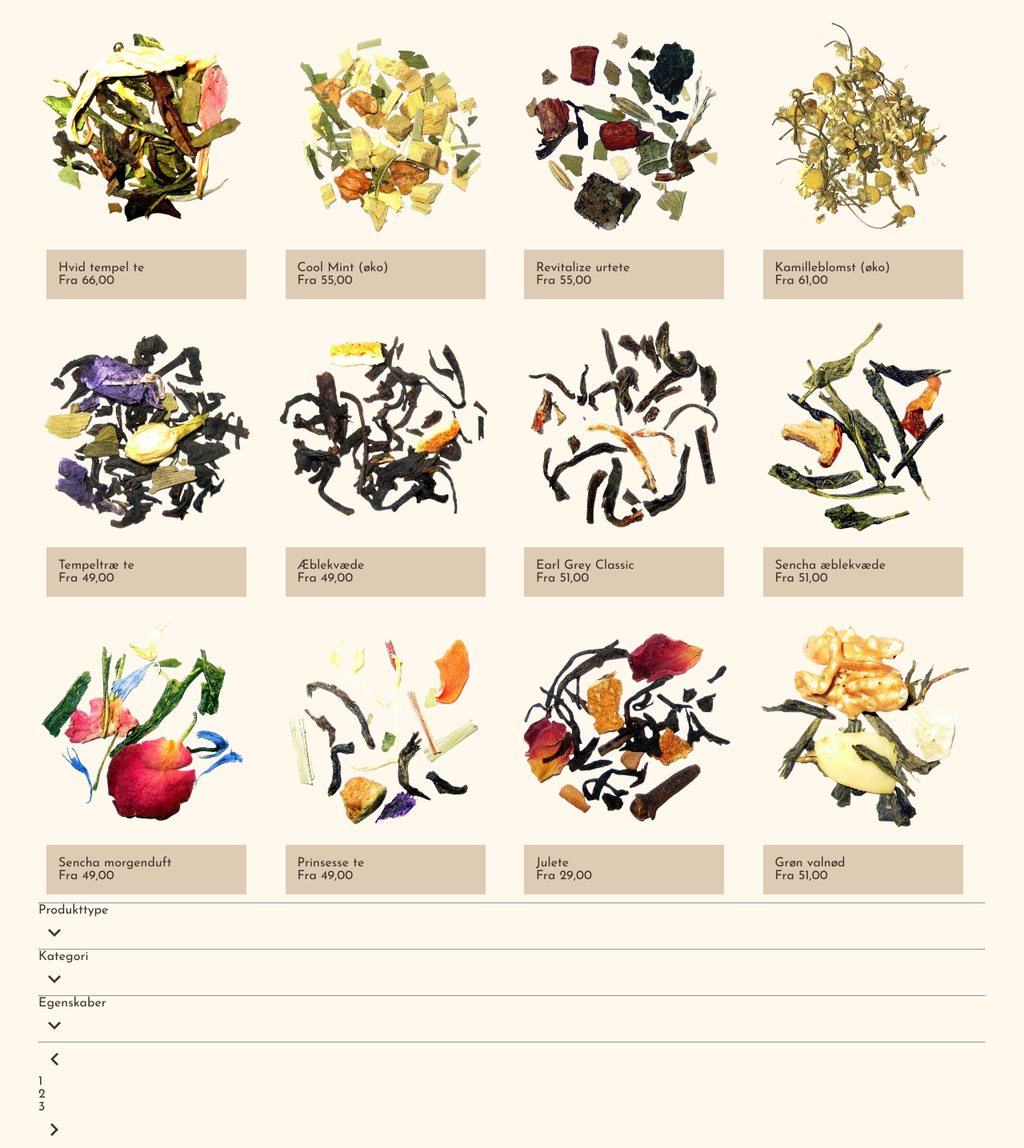
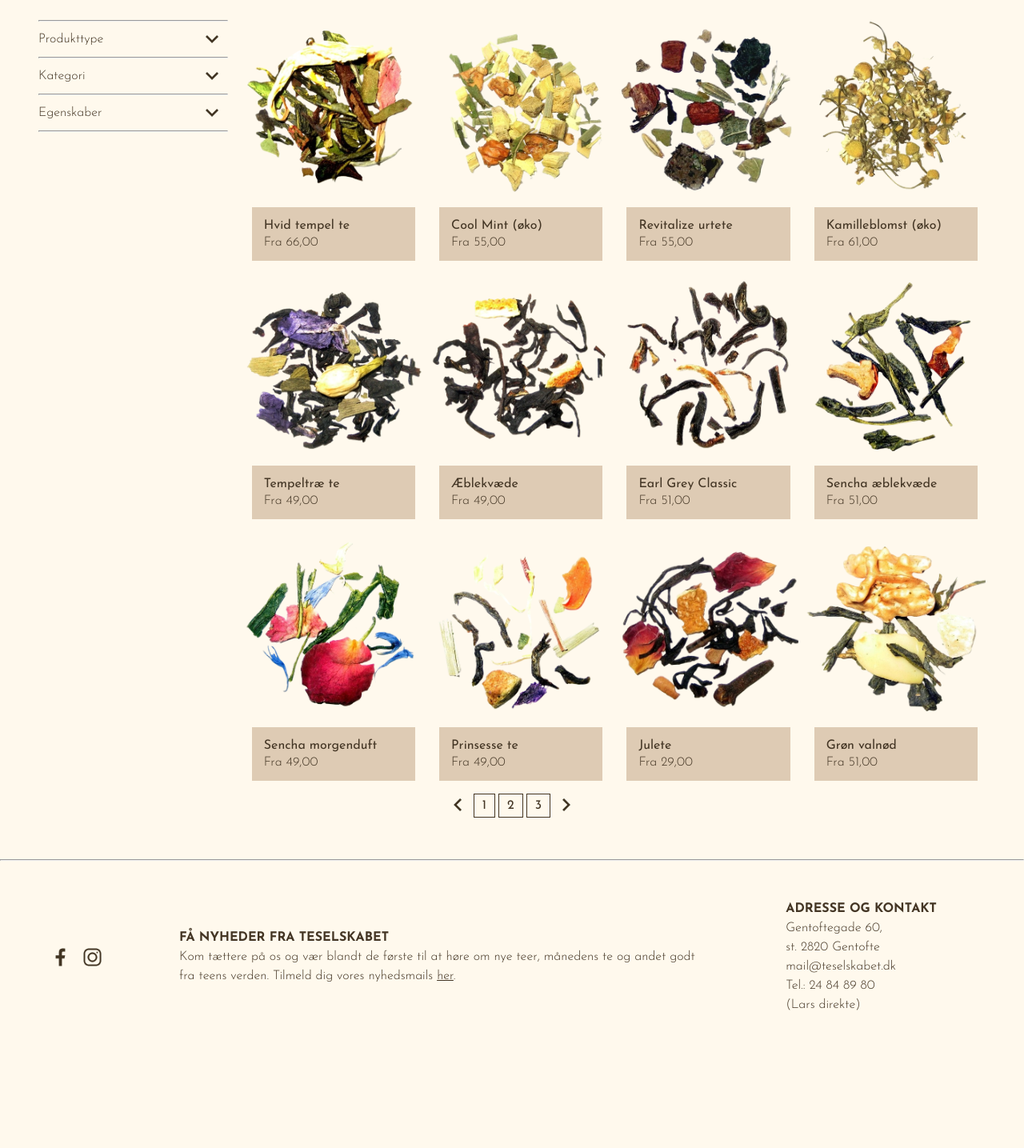
Before and after one commit to caru0001/teselskabet-master, a plain HTML site: page teselskabet-master/te.html in a window 1280 px wide. Shown: the part 1140-2575 px from the top of the page at 80% size. After the commit the page ends 2456 px from the top, so only its background shows below. Drawn offline with Linux system fonts and the light colour scheme.

Commit message:
shop + footer

```diff
--- a/teselskabet-master/generel.css
+++ b/teselskabet-master/generel.css
@@ -26,25 +26,31 @@ footer {
 
 /* TEKST START*/
 h1 {
-  font-family: 'Josefin Sans', sans-serif;
+  font-family: "Josefin Sans", sans-serif;
   color: #433524;
   font-size: 2rem;
 }
 
 h2 {
-  font-family: 'Josefin Sans', sans-serif;
+  font-family: "Josefin Sans", sans-serif;
   color: #433524;
   font-size: 1.5rem;
 }
 
+h3 {
+  font-family: "Josefin Sans", sans-serif;
+  color: #433524;
+  font-size: 1rem;
+}
+
 p {
-  font-family: 'Josefin Sans', sans-serif;
+  font-family: "Josefin Sans", sans-serif;
   color: #433524;
   font-size: 1rem;
 }
 
 a {
-  font-family: 'Josefin Sans', sans-serif;
+  font-family: "Josefin Sans", sans-serif;
   color: #433524;
   font-size: 1rem;
 }
--- a/teselskabet-master/te.css
+++ b/teselskabet-master/te.css
@@ -25,17 +25,20 @@
 .shop_grid {
   display: grid;
   grid-template-columns: repeat(4, 1fr);
-  grid-template-rows: repeat(2, 1fr);
   gap: 10px;
+  align-content: start;
 }
 
 .shop_kasse {
-  width: 270px;
+  display: flex;
+  flex-direction: column;
+  align-items: stretch;
 }
 
 .shop_kasse img {
-  max-width: 100%;
-  height: 280px;
+  width: 100%;
+  height: 100%;
+  object-fit: cover;
 }
 
 .kasse_tekst {
@@ -115,3 +118,78 @@
 .sorter_tekst {
   margin-right: 1.2rem;
 }
+
+.wrapper {
+  display: flex;
+  justify-content: flex-start;
+  align-items: flex-start;
+}
+
+.container1 {
+  width: 20%;
+  padding: 145px 0;
+}
+
+.container2 {
+  width: 80%;
+  padding: 0 0 0 20px;
+}
+
+.filtre {
+  font-weight: 300;
+}
+
+.filter_tekst {
+  padding: 2px 0;
+  display: flex;
+  align-items: center;
+}
+
+.filter_tekst img {
+  margin-left: auto;
+}
+
+.sider {
+  display: flex;
+  align-items: center;
+  justify-content: center;
+}
+
+.side_numre {
+  display: inline;
+  border: 1px solid #433524;
+  padding: 6px 10px;
+}
+
+.pris {
+  font-weight: 300;
+  margin-top: 5px;
+}
+
+.footer_grid {
+  display: flex;
+  justify-content: space-between;
+  align-items: center;
+  gap: 6rem;
+  margin: 3rem;
+}
+
+footer {
+  font-weight: 300;
+  line-height: 1.5rem;
+  margin-bottom: 1.5rem;
+}
+
+.sociale_medier_ikoner {
+  display: flex;
+}
+
+.sociale_medier_ikoner img {
+  width: auto;
+  height: 55px;
+  margin-right: -15px;
+}
+
+.adresse {
+  margin-right: 7rem;
+}
--- a/teselskabet-master/te.html
+++ b/teselskabet-master/te.html
@@ -74,7 +74,25 @@
                     <p class="kat_tekst">Hvid te</p>
                 </div>
             </div>
-            <div class="container">
+            <div class="wrapper">
+                <div class="container1">
+                    <div class="filtre">
+                        <hr>
+                        <div class="filter_tekst">
+                            <p>Produkttype</p><img src="img_shop_te/pilned.webp" alt="arrow">
+                        </div>
+                        <hr>
+                        <div class="filter_tekst">
+                            <p>Kategori</p><img src="img_shop_te/pilned.webp" alt="arrow">
+                        </div>
+                        <hr>
+                        <div class="filter_tekst">
+                            <p>Egenskaber</p><img src="img_shop_te/pilned.webp" alt="arrow">
+                        </div>
+                        <hr>
+                    </div>
+                </div>
+                <div class="container2">
                     <div class="produkter">
                         <div class="sorter">
                             <p>111 produkter</p>
@@ -91,115 +109,128 @@
                             <img src="img_shop_te/Hvid tempel te.webp" alt="Hvid tempel te">
                             <div class="kasse_tekst">
                                 <p>Hvid tempel te</p>
-                            <p>Fra 66,00</p>
+                                <p class="pris">Fra 66,00</p>
                             </div>
                         </div>
                         <div class="shop_kasse">
                             <img src="img_shop_te/Cool Mint.webp" alt="Cool Mint">
                             <div class="kasse_tekst">
                                 <p>Cool Mint (øko)</p>
-                            <p>Fra 55,00</p>
+                                <p class="pris">Fra 55,00</p>
                             </div>
                         </div>
                         <div class="shop_kasse">
                             <img src="img_shop_te/Revitalize te.webp" alt="Revitalize urtete">
                             <div class="kasse_tekst">
                                 <p>Revitalize urtete</p>
-                            <p>Fra 55,00</p>
+                                <p class="pris">Fra 55,00</p>
                             </div>
                         </div>
                         <div class="shop_kasse">
                             <img src="img_shop_te/Kamille oko.webp" alt="Kamille te">
                             <div class="kasse_tekst">
                                 <p>Kamilleblomst (øko)</p>
-                            <p>Fra 61,00</p>
+                                <p class="pris">Fra 61,00</p>
                             </div>
                         </div>
                         <div class="shop_kasse">
                             <img src="img_shop_te/Tempeltrae te.webp" alt="Tempeltræ te">
                             <div class="kasse_tekst">
                                 <p>Tempeltræ te</p>
-                            <p>Fra 49,00</p>
+                                <p class="pris">Fra 49,00</p>
                             </div>
                         </div>
                         <div class="shop_kasse">
                             <img src="img_shop_te/aeblekvaede.webp" alt="Æblekvæde">
                             <div class="kasse_tekst">
                                 <p>Æblekvæde</p>
-                            <p>Fra 49,00</p>
+                                <p class="pris">Fra 49,00</p>
                             </div>
                         </div>
                         <div class="shop_kasse">
                             <img src="img_shop_te/Earl Grey.webp" alt="Earl Grey Classic">
                             <div class="kasse_tekst">
                                 <p>Earl Grey Classic</p>
-                            <p>Fra 51,00</p>
+                                <p class="pris">Fra 51,00</p>
                             </div>
                         </div>
                         <div class="shop_kasse">
                             <img src="img_shop_te/Sencha aeblekvaede.webp" alt="Sencha æblekvæde">
                             <div class="kasse_tekst">
                                 <p>Sencha æblekvæde</p>
-                            <p>Fra 51,00</p>
+                                <p class="pris">Fra 51,00</p>
                             </div>
                         </div>
                         <div class="shop_kasse">
                             <img src="img_shop_te/Sencha morgenduft.webp" alt="Sencha morgenduft">
                             <div class="kasse_tekst">
                                 <p>Sencha morgenduft</p>
-                            <p>Fra 49,00</p>
+                                <p class="pris">Fra 49,00</p>
                             </div>
                         </div>
                         <div class="shop_kasse">
                             <img src="img_shop_te/Prinsesse te.webp" alt="Prinsesse te">
                             <div class="kasse_tekst">
                                 <p>Prinsesse te</p>
-                            <p>Fra 49,00</p>
+                                <p class="pris">Fra 49,00</p>
                             </div>
                         </div>
                         <div class="shop_kasse">
                             <img src="img_shop_te/Julete.webp" alt="Julete">
                             <div class="kasse_tekst">
                                 <p>Julete</p>
-                            <p>Fra 29,00</p>
+                                <p class="pris">Fra 29,00</p>
                             </div>
                         </div>
                         <div class="shop_kasse">
                             <img src="img_shop_te/Grøn valnød.webp" alt="Grøn valnød">
                             <div class="kasse_tekst">
                                 <p>Grøn valnød</p>
-                            <p>Fra 51,00</p>
+                                <p class="pris">Fra 51,00</p>
                             </div>
                         </div>
                     </div>
                 </div>
-
-            <div class="filtre">
-                <hr>
+            </div>
+            <div class="sider">
+                <img src="img_shop_te/pilvenstre.webp" alt="arrow">
                 <div>
-                    <p>Produkttype</p><img src="img_shop_te/pilned.webp" alt="arrow">
+                    <p class="side_numre">1</p>
+                    <p class="side_numre">2</p>
+                    <p class="side_numre">3</p>
                 </div>
-                <hr>
-                <div>
-                    <p>Kategori</p><img src="img_shop_te/pilned.webp" alt="arrow">
-                </div>
-                <hr>
-                <div>
-                    <p>Egenskaber</p><img src="img_shop_te/pilned.webp" alt="arrow">
-                </div>
-                <hr>
+                <img src="img_shop_te/pilhoejre.webp" alt="arrow">
             </div>
 
-            <div class="sider">
-                <img src="img_shop_te/pilvenstre.webp" alt="arrow">
-                <p>1</p>
-                <p>2</p>
-                <p>3</p>
-                <img src="img_shop_te/pilhoejre.webp" alt="arrow">
+        </div>
+    </main>
+    <footer>
+        <hr>
+        <div class="footer_grid">
+            <div class="sociale_medier_ikoner">
+                <img src="img_shop_te/facebook.webp" alt="facebook">
+                <img src="img_shop_te/insta.webp" alt="instagram">
+            </div>
+            <div>
+                <h3>FÅ NYHEDER FRA TESELSKABET</h3>
+                <p>Kom tættere på os og vær blandt de første til at høre om nye teer, månedens te og andet godt fra
+                    teens
+                    verden. Tilmeld
+                    dig vores nyhedsmails <u>her</u>.</p>
+            </div>
+            <div>
+                <h3>ADRESSE OG KONTAKT</h3>
+                <p class="adresse">Gentoftegade 60, st.
+
+                    2820 Gentofte</p>
+
+                <p class="adresse">mail@teselskabet.dk </p>
+
+                <p class="adresse">Tel.: 24 84 89 80 (Lars direkte) </p>
+                </p>
             </div>
         </div>
-    </main>
-
+    </footer>
 
 
 
```
Also changed, not shown: teselskabet-master/img_shop_te/facebook.webp (added), teselskabet-master/img_shop_te/insta.webp (added). Lines whose indentation alone changed are shown as unchanged.
